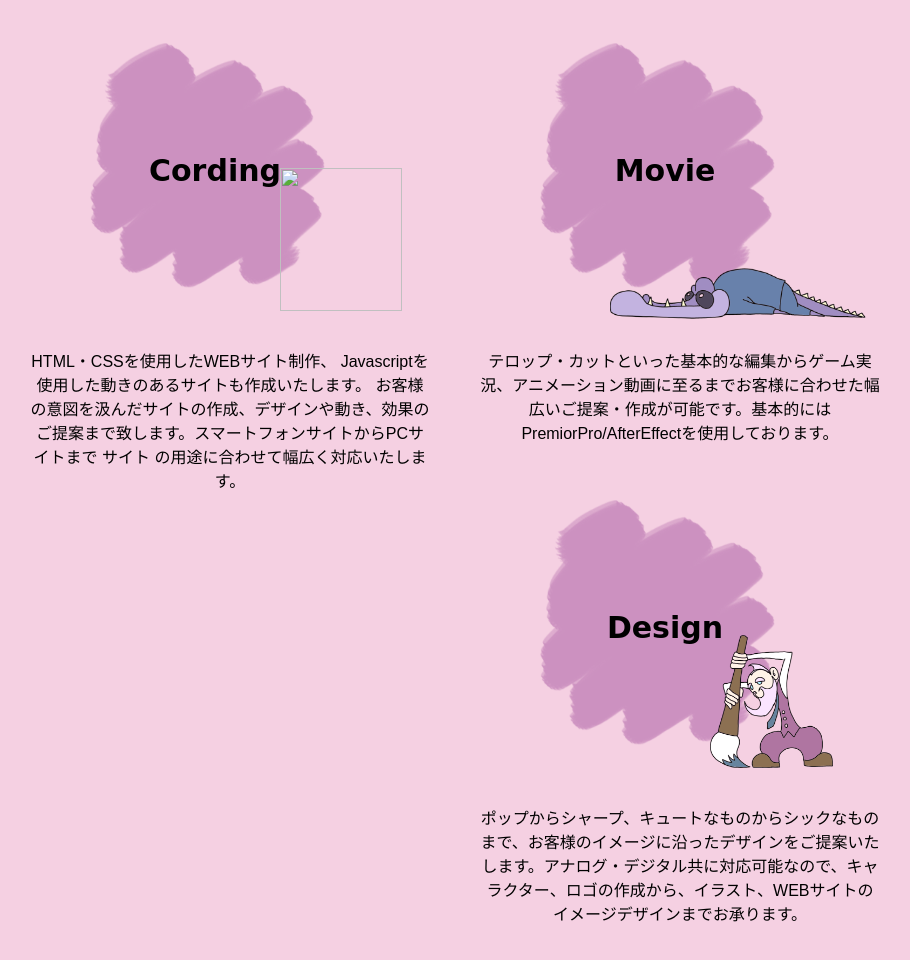
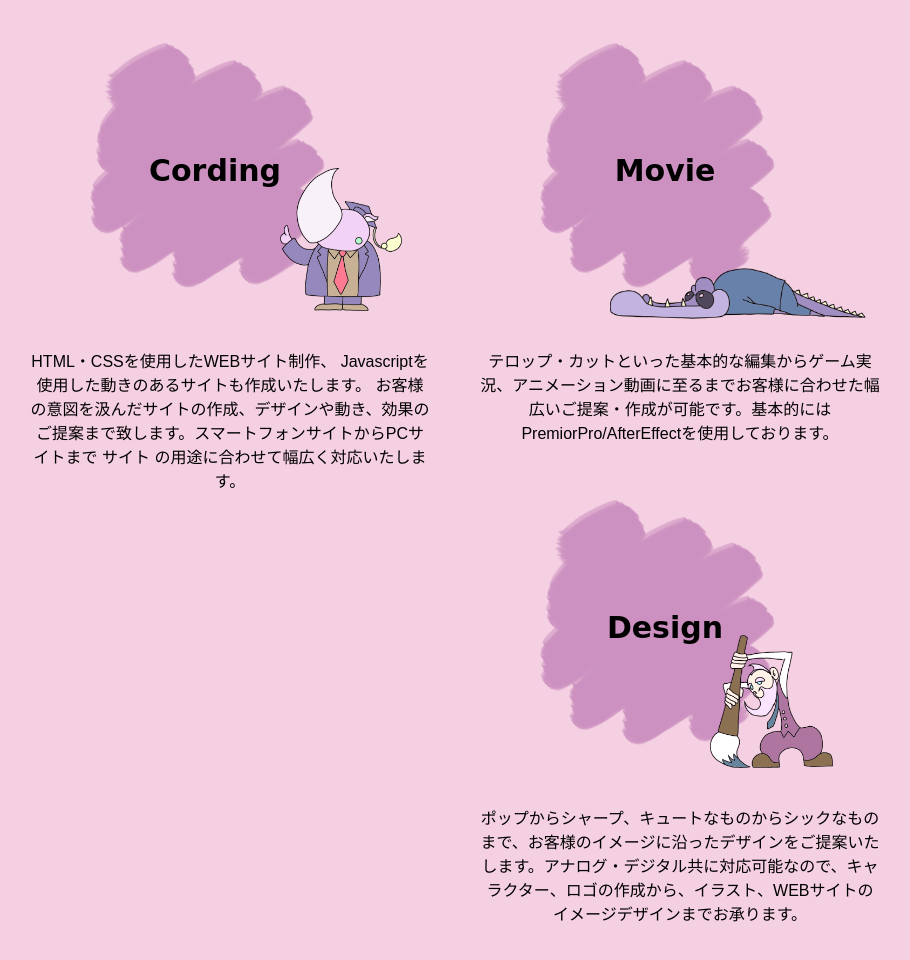
Before and after one commit to JOVE627/jove.github.io, a plain HTML site: page index.html in a window 1280 px wide. Shown: the part 3157-4117 px from the top of the page, without its empty margins (310-1220 px from the left). Drawn offline with nearby package versions, Linux system fonts and the light colour scheme; a script that the page names is missing; files whose address does not match are found by name; a web font is replaced by a local one.

Commit message:
Update index.html

```diff
--- a/index.html
+++ b/index.html
@@ -93,7 +93,7 @@
 			    <div class="cording">
 					<img class="cordingBox bo" src="https://github.com/JOVE627/jove.github.io/blob/main/%E3%82%A2%E3%82%A4%E3%82%B3%E3%83%B3.png?raw=true" width="235" height="245" alt=""/>
 					<h3>Cording</h3>
-					<img class="cordingChara" src="../img/サイ.png" width="122" height="143" alt=""/>
+					<img class="cordingChara" src="https://github.com/JOVE627/jove.github.io/blob/main/%E3%82%B5%E3%82%A4.png?raw=true" width="122" height="143" alt=""/>
 					<p>HTML・CSSを使用したWEBサイト制作、 Javascriptを使用した動きのあるサイトも作成いたします。  お客様の意図を汲んだサイトの作成、デザインや動き、効果のご提案まで致します。スマートフォンサイトからPCサイトまで サイト の用途に合わせて幅広く対応いたします。</p>
 				</div>
 				<div class="movie">
```
